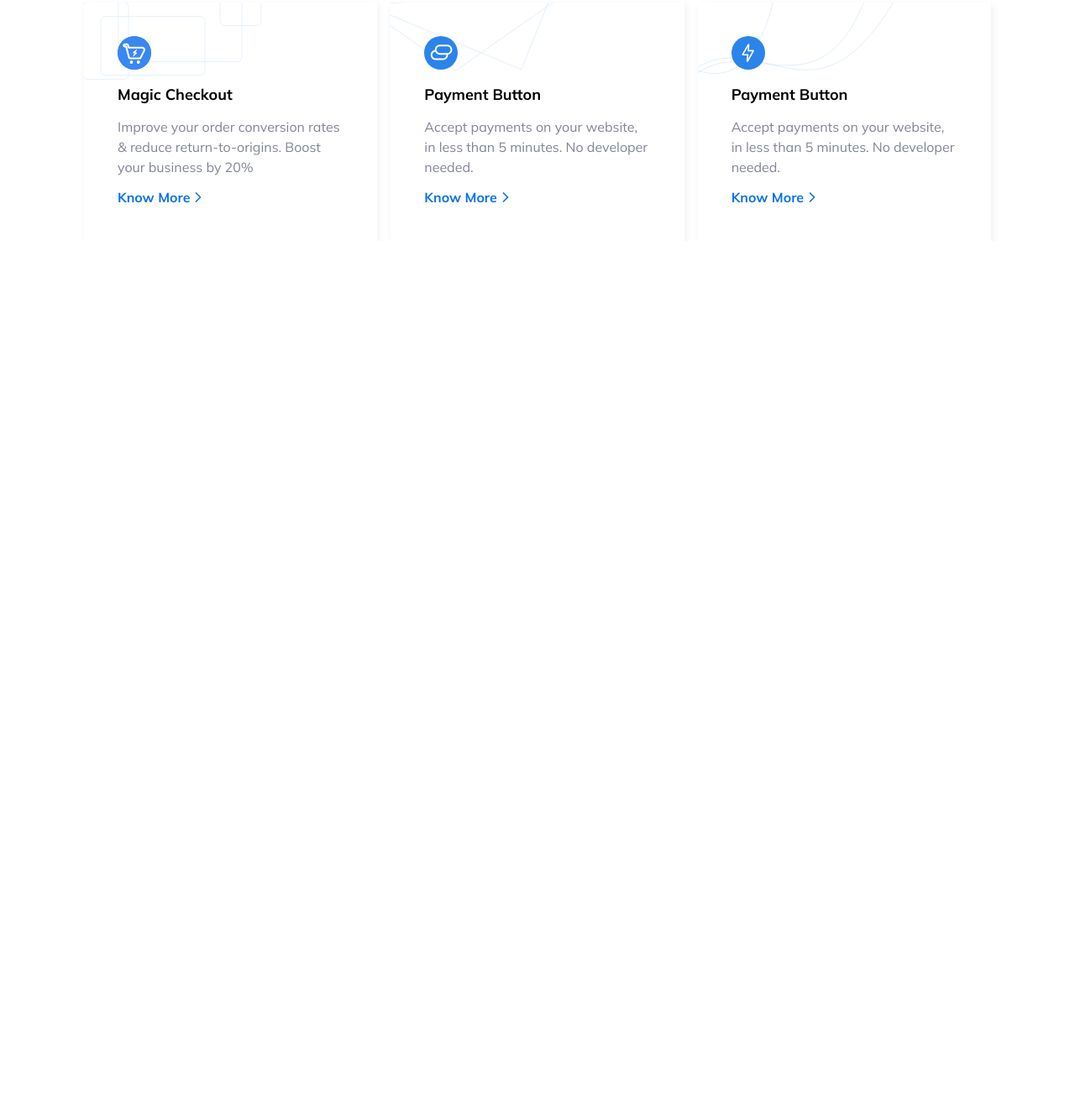
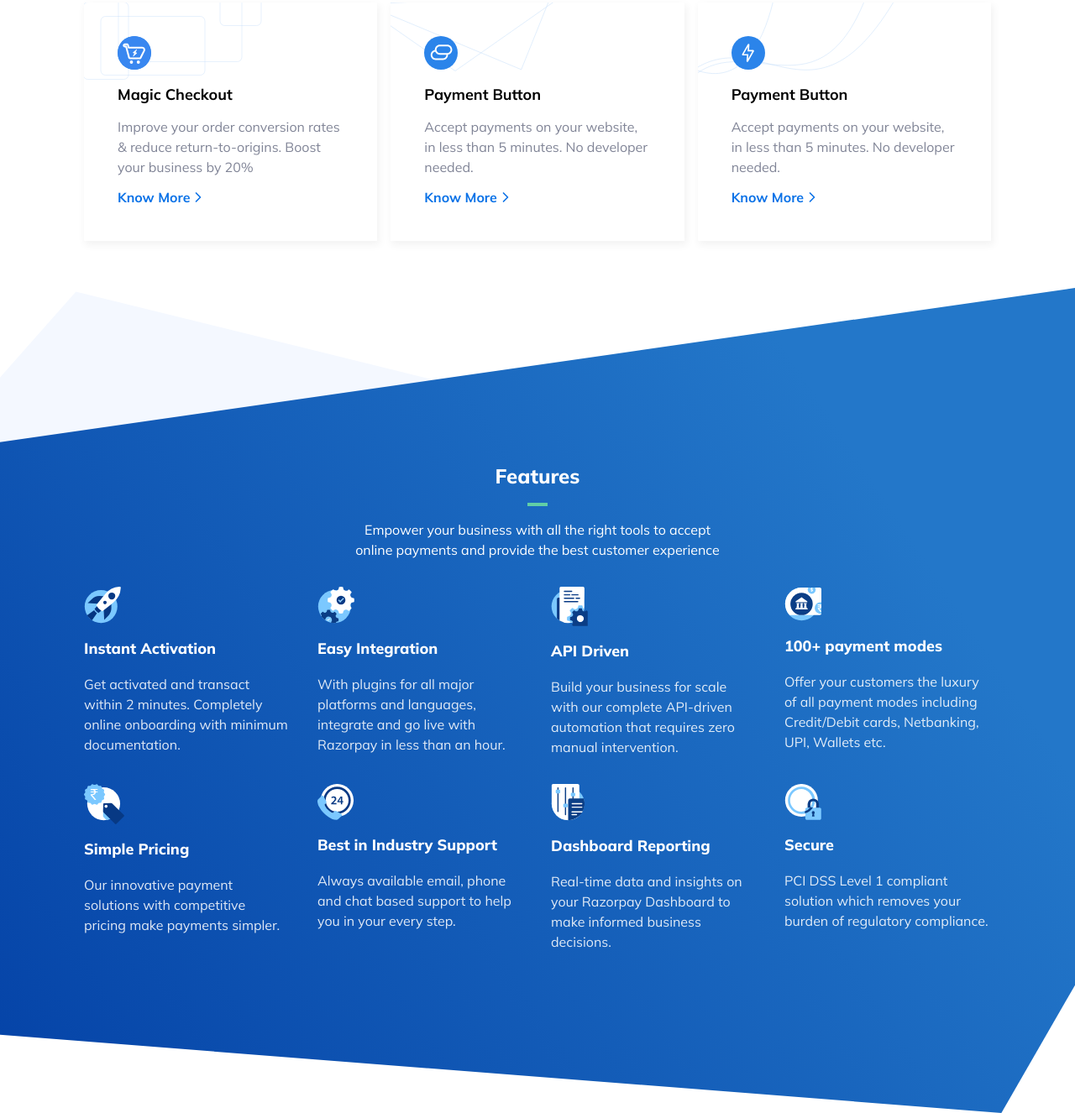
Before and after one commit to kushalkumar1362/RAZORPAY-CLONE, a website built with Vite: page index.html in a window 1280 px wide. Shown: the part 4405-5731 px from the top of the page at 84% size. Before the commit the page ends 4692 px from the top, so only its background shows below. Built offline with nearby package versions, Linux system fonts and the light colour scheme.

Commit message:
Feature Section Completed :)

```diff
--- a/index.html
+++ b/index.html
@@ -17,6 +17,7 @@
 </head>
 
 <body>
+
     <!-----------------------------Navbar start----------------------------->
     <nav class="bg-deepBlue">
 
@@ -898,7 +899,7 @@
 
 
     <!-- --------------New Feature section start-------------- -->
-    <section class="bg-white">
+    <section>
         <div class="w-10/12 md:w-11/12 max-w-[1080px] mx-auto relative pt-4">
             <img src="./images/feature-section1-dottedrows.png" alt="" loading="lazy"
                 class="hidden md:block absolute w-[233px] left-[300px] -top-[6rem] -z-[10]" />
@@ -1048,6 +1049,148 @@
     </section>
     <!-- --------------New Feature section end-------------- -->
 
+    <!-- --------------Core Feature section start-------------- -->
+    <section
+        class="w-full bg-[url(/images/core-features-sectionBg.svg)] coreFeaturesBg bg-no-repeat bg-cover bg-center mt-6 md:mt-14 relative z-[1000]">
+
+        <div class="w-10/12 md:w-11/12 max-w-[1080px] mx-auto relative pt-4">
+
+            <h2 class="font-mullish font-extrabold text-2xl text-center text-white">
+                Features
+            </h2>
+
+            <div class="w-6 h-1 bg-greenLight mx-auto my-4"></div>
+
+            <p class="font-mullish text-center max-w-[450px] mx-auto text-white">
+                Empower your business with all the right tools to accept online
+                payments and provide the best customer experience
+            </p>
+
+            <div class="grid grid-cols-1 md:grid-cols-2 lg:grid-cols-4 gap-[2rem] mt-8">
+                <!-- card 1 -->
+                <div>
+                    <img src="/images/instant-activation-icon.svg" />
+
+                    <h3 class="font-mullish text-white text-lg font-extrabold my-4">
+                        Instant Activation
+                    </h3>
+
+                    <p class="font-mullish text-white opacity-[0.87]">
+                        Get activated and transact within 2 minutes. Completely online
+                        onboarding with minimum documentation.
+                    </p>
+
+                </div>
+
+                <!-- card 2 -->
+                <div>
+                    <img src="/images/easy-integration.svg" />
+
+                    <h3 class="font-mullish text-white text-lg font-extrabold my-4">
+                        Easy Integration
+                    </h3>
+
+                    <p class="font-mullish text-white opacity-[0.87]">
+                        With plugins for all major platforms and languages, integrate and
+                        go live with Razorpay in less than an hour.
+                    </p>
+
+                </div>
+
+                <!-- card 3 -->
+                <div>
+                    <img src="/images/api-driven-icon.svg" />
+
+                    <h3 class="font-mullish text-white text-lg font-extrabold my-4">
+                        API Driven
+                    </h3>
+
+                    <p class="font-mullish text-white opacity-[0.87]">
+                        Build your business for scale with our complete API-driven
+                        automation that requires zero manual intervention.
+                    </p>
+
+                </div>
+
+                <!-- card 4 -->
+                <div>
+                    <img src="/images/payment-modes.svg" />
+
+                    <h3 class="font-mullish text-white text-lg font-extrabold my-4">
+                        100+ payment modes
+                    </h3>
+
+                    <p class="font-mullish text-white opacity-[0.87]">
+                        Offer your customers the luxury of all payment modes including
+                        Credit/Debit cards, Netbanking, UPI, Wallets etc.
+                    </p>
+
+                </div>
+
+                <!-- card 5 -->
+                <div>
+                    <img src="/images/simple-pricing.svg" />
+
+                    <h3 class="font-mullish text-white text-lg font-extrabold my-4">
+                        Simple Pricing
+                    </h3>
+
+                    <p class="font-mullish text-white opacity-[0.87]">
+                        Our innovative payment solutions with competitive pricing make
+                        payments simpler.
+                    </p>
+
+                </div>
+
+                <!-- card 6 -->
+                <div>
+                    <img src="/images/industry-support-icon.svg" />
+
+                    <h3 class="font-mullish text-white text-lg font-extrabold my-4">
+                        Best in Industry Support
+                    </h3>
+
+                    <p class="font-mullish text-white opacity-[0.87]">
+                        Always available email, phone and chat based support to help you
+                        in your every step.
+                    </p>
+
+                </div>
+
+                <!-- card 7 -->
+                <div>
+                    <img src="/images/dashboard-reporting-icon.svg" />
+
+                    <h3 class="font-mullish text-white text-lg font-extrabold my-4">
+                        Dashboard Reporting
+                    </h3>
+
+                    <p class="font-mullish text-white opacity-[0.87]">
+                        Real-time data and insights on your Razorpay Dashboard to make
+                        informed business decisions.
+                    </p>
+
+                </div>
+
+                <!-- card 8 -->
+                <div>
+                    <img src="/images/secure-icon.svg" />
+
+                    <h3 class="font-mullish text-white text-lg font-extrabold my-4">
+                        Secure
+                    </h3>
+
+                    <p class="font-mullish text-white opacity-[0.87]">
+                        PCI DSS Level 1 compliant solution which removes your burden of
+                        regulatory compliance.
+                    </p>
+
+                </div>
+
+            </div>
+        </div>
+    </section>
+    <!-- --------------core feature section end-------------- -->
     <!-----------------------------Feature Section end----------------------------->
 
     <script>
--- a/main.css
+++ b/main.css
@@ -42,3 +42,22 @@
 .newFeatureCard {
   box-shadow: 2px 4px 9px 1px hsla(0, 0%, 0%, 0.05);
 }
+
+.coreFeaturesBg {
+  background-size: 2000px 100%;
+  padding-top: 20rem;
+  padding-bottom: 20rem;
+}
+
+.coreFeaturesBg
+.overflow-hidden {
+  overflow: hidden;
+}
+
+@media screen and (min-width: 1000px) {
+  .coreFeaturesBg {
+    background-size: 100% 100%;
+    padding-top: 12rem;
+    padding-bottom: 12rem;
+  }
+}
```
Also changed, not shown: images/api-driven-icon.svg (added), images/core-features-sectionBg.svg (added), images/dashboard-reporting-icon.svg (added), images/easy-integration.svg (added), images/industry-support-icon.svg (added), images/instant-activation-icon.svg (added), images/payment-modes.svg (added), images/secure-icon.svg (added), images/simple-pricing.svg (added).
